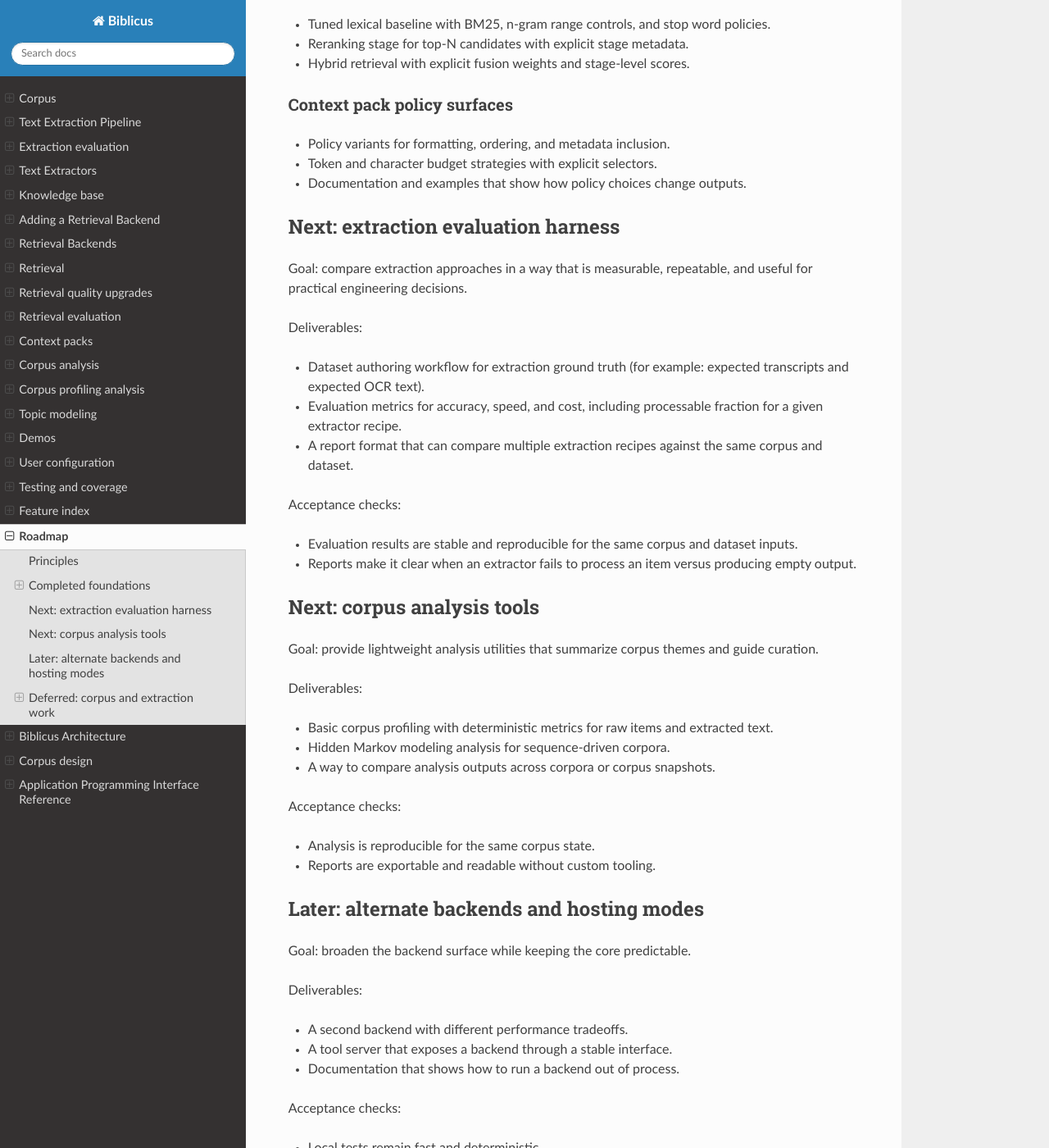
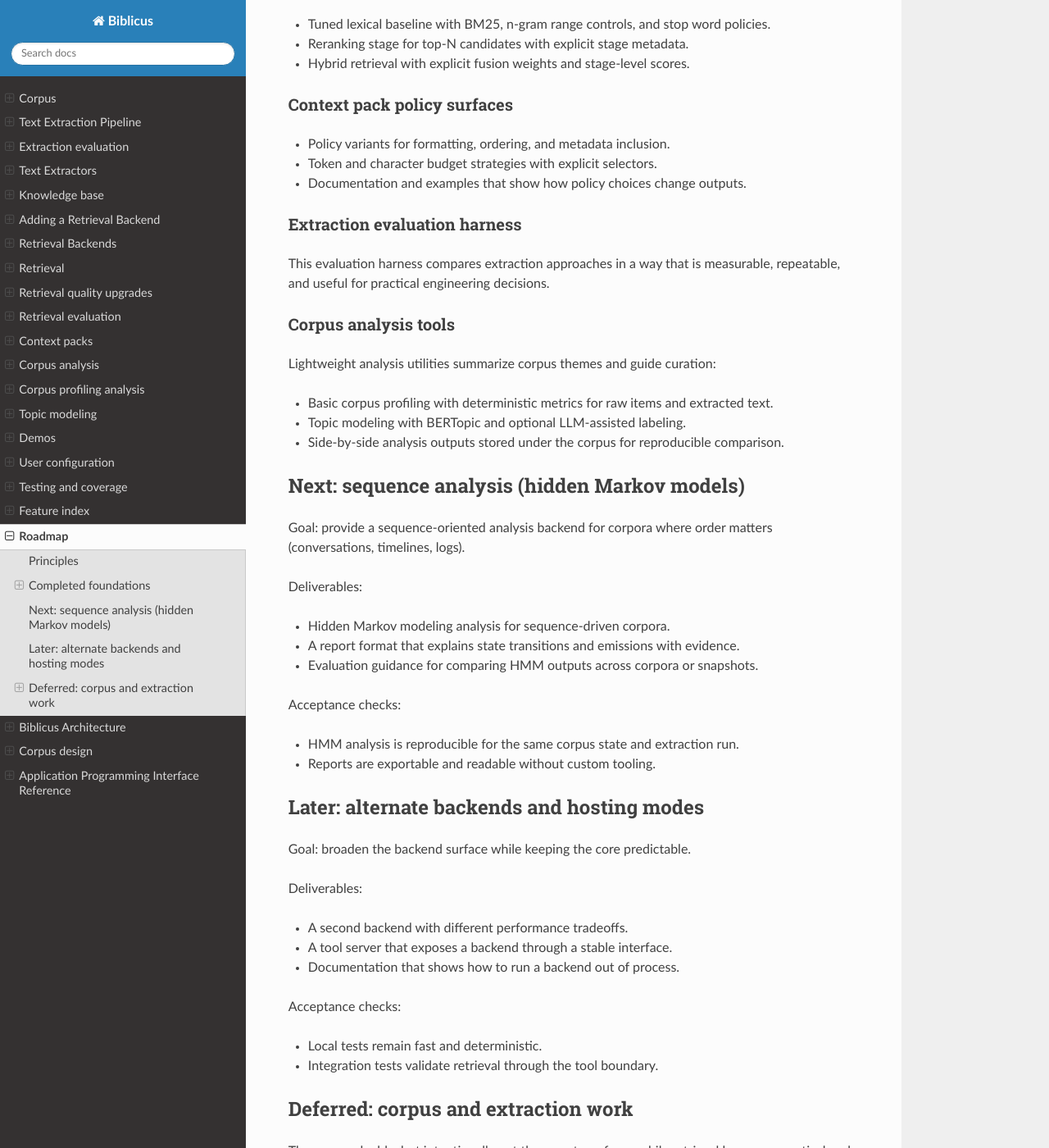
Before and after one commit to AnthusAI/Biblicus, a Sphinx documentation site: the page built from docs/ROADMAP.md, in a window 1280 px wide and 1400 px high, scrolled down 861 px. Shown: the whole window at 82% size. Built offline with Sphinx 7.4.7 and the Read the Docs theme 3.1.0, drawn with Linux system fonts in a browser that asks for light colours.

Commit message:
docs: refresh roadmap for completed analysis

```diff
--- a/docs/ROADMAP.md
+++ b/docs/ROADMAP.md
@@ -39,34 +39,32 @@ These are the capability slices that already exist and have end-to-end behavior
 - Token and character budget strategies with explicit selectors.
 - Documentation and examples that show how policy choices change outputs.
 
-## Next: extraction evaluation harness
+### Extraction evaluation harness
 
-Goal: compare extraction approaches in a way that is measurable, repeatable, and useful for practical engineering decisions.
+This evaluation harness compares extraction approaches in a way that is measurable, repeatable, and useful for
+practical engineering decisions.
+
+### Corpus analysis tools
+
+Lightweight analysis utilities summarize corpus themes and guide curation:
+
+- Basic corpus profiling with deterministic metrics for raw items and extracted text.
+- Topic modeling with BERTopic and optional LLM-assisted labeling.
+- Side-by-side analysis outputs stored under the corpus for reproducible comparison.
+
+## Next: sequence analysis (hidden Markov models)
+
+Goal: provide a sequence-oriented analysis backend for corpora where order matters (conversations, timelines, logs).
 
 Deliverables:
 
-- Dataset authoring workflow for extraction ground truth (for example: expected transcripts and expected OCR text).
-- Evaluation metrics for accuracy, speed, and cost, including processable fraction for a given extractor recipe.
-- A report format that can compare multiple extraction recipes against the same corpus and dataset.
+- Hidden Markov modeling analysis for sequence-driven corpora.
+- A report format that explains state transitions and emissions with evidence.
+- Evaluation guidance for comparing HMM outputs across corpora or snapshots.
 
 Acceptance checks:
 
-- Evaluation results are stable and reproducible for the same corpus and dataset inputs.
-- Reports make it clear when an extractor fails to process an item versus producing empty output.
-
-## Next: corpus analysis tools
-
-Goal: provide lightweight analysis utilities that summarize corpus themes and guide curation.
-
-Deliverables:
-
-- Basic corpus profiling with deterministic metrics for raw items and extracted text.
-- Hidden Markov modeling analysis for sequence-driven corpora.
-- A way to compare analysis outputs across corpora or corpus snapshots.
-
-Acceptance checks:
-
-- Analysis is reproducible for the same corpus state.
+- HMM analysis is reproducible for the same corpus state and extraction run.
 - Reports are exportable and readable without custom tooling.
 
 ## Later: alternate backends and hosting modes
```
